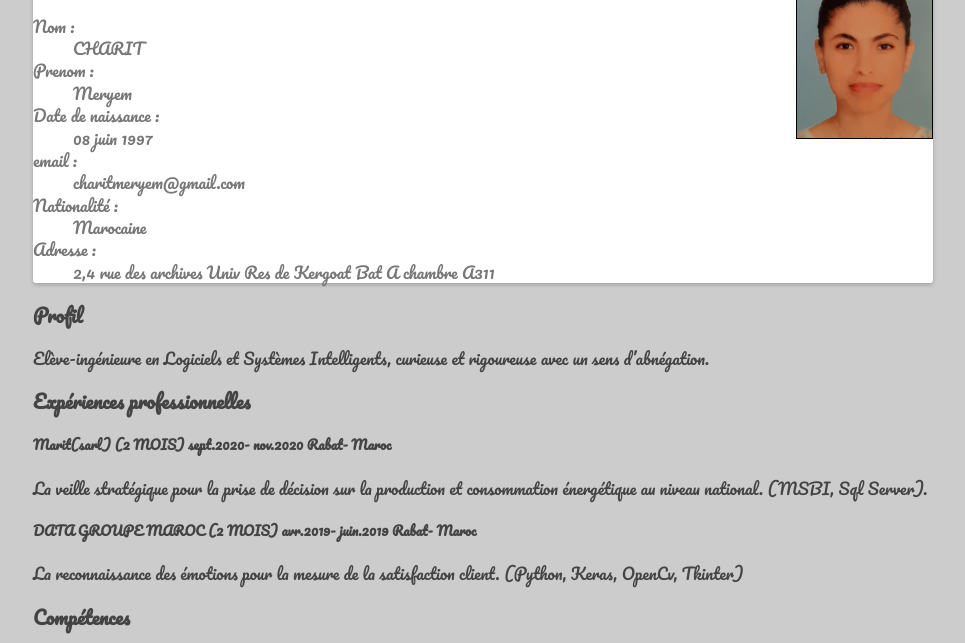
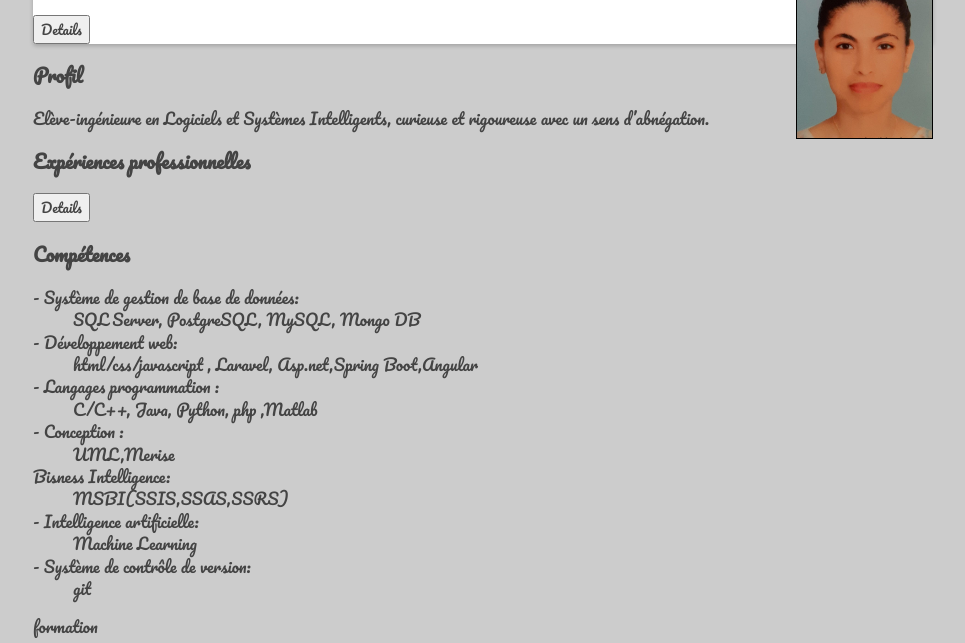
Before and after one commit to meryemchar/TP_html, a plain HTML site: page ubo-resume.html in a window 1280 px wide. Shown: the part 157-800 px from the top of the page, without its empty margins (157-1122 px from the left). Drawn offline with Linux system fonts and the light colour scheme.

Commit message:
js pour l'affichage des listes

```diff
--- a/css/resume.css
+++ b/css/resume.css
@@ -30,10 +30,14 @@ header {
     color: #777;
     border-radius: 3px;
     box-shadow:  0 2px 4px rgba(0, 0, 0, 0.2) ;
+  }
 
-
-  }
   header >h1
   {font-family: 'Pacifico', cursive;
 
   }
+   #maListe ,#monArticle{display: none;}
+
+  .infoPerso  {display: none;}
+
+  /* article{display: none;} */
--- /dev/null
+++ b/scriptsCV.js
@@ -0,0 +1,23 @@
+function myFunction(id) {
+    var x = document.getElementById(id);
+    if (x.style.display === "none") {
+      x.style.display = "block";
+    } else {
+      x.style.display = "none";
+}
+  }
+
+  function myFunction2(id1,classe) {
+    // var x1 = document.getElementById(id1);
+     var x2=document.getElementsByClassName(classe);
+
+       for(var i=0; i<x2.length; i++)
+        {x2[i].style.display="none";
+            if(x2[i].getAttribute('id')===id1 )
+                {
+                    x2[i].style.display = "block";
+                }
+        }
+    //x1.style.display = "block";
+
+  }
--- a/ubo-resume.html
+++ b/ubo-resume.html
@@ -27,6 +27,8 @@
 </head>
 <body>
 
+  <script src="scriptsCV.js"></script>
+
     <div id="wrapper">
     <header itemscope itemtype="https://schema.org/Person">
       <i class="fa fa-camera-retro"></i>
@@ -34,19 +36,26 @@
         <h1><u>CHARIT Meryem</u></h1>
         <img src="CHARIT_photo.jpeg"/>
         <h2>Eleve ingénieur en LSI en double diplomation M2 DOSI</h2>
-         <dl>
+        <button onclick="myFunction('maListe')">Details</button>
+         <dl id="maListe">
             <dt >Nom : </dt>
-            <dd itemprop="name" >CHARIT</dd>
+            <button onclick="myFunction2('NOM','infoPerso')">+</button>
+            <dd itemprop="name" class="infoPerso" id="NOM">CHARIT</dd>
             <dt>Prenom :</dt>
-            <dd>Meryem</dd>
+            <button onclick="myFunction2('PRENOM','infoPerso')">+</button>
+            <dd class="infoPerso" id="PRENOM">Meryem</dd>
             <dt>Date de naissance :</dt>
-            <dd>08 juin 1997</dd>
+            <button onclick="myFunction2('DN','infoPerso')">+</button>
+            <dd class="infoPerso" id="DN">08 juin 1997</dd>
             <dt>email :</dt>
-            <dd>charitmeryem@gmail.com</dd>
+            <button onclick="myFunction2('EMAIL','infoPerso')">+</button>
+            <dd class="infoPerso" id="EMAIL">charitmeryem@gmail.com</dd>
             <dt>Nationalité :</dt>
-            <dd>Marocaine </dd>
+            <button onclick="myFunction2('NATIONALITE','infoPerso')">+</button>
+            <dd class="infoPerso" id="NATIONALITE">Marocaine </dd>
             <dt>Adresse :</dt>
-            <dd> 2,4 rue des archives Univ Res de Kergoat Bat A chambre A311</dd>
+            <button onclick="myFunction2('ADR','infoPerso')">+</button>
+            <dd class="infoPerso" id="ADR"> 2,4 rue des archives Univ Res de Kergoat Bat A chambre A311</dd>
         </dl>
     </header>
 
@@ -57,8 +66,9 @@
         </div>
 
         <div>
-          <article>
-            <h3>Expériences professionnelles</h3>
+          <h3>Expériences professionnelles</h3>
+          <button onclick="myFunction('monArticle')">Details</button>
+          <article id="monArticle">
             <article>
                 <h5>Marit(sarl) (2 MOIS) sept.2020- nov.2020 Rabat- Maroc </h5>
                 <p>La veille stratégique pour la prise de décision sur la production et consommation énergétique au niveau national. (MSBI, Sql Server).</p>
```
